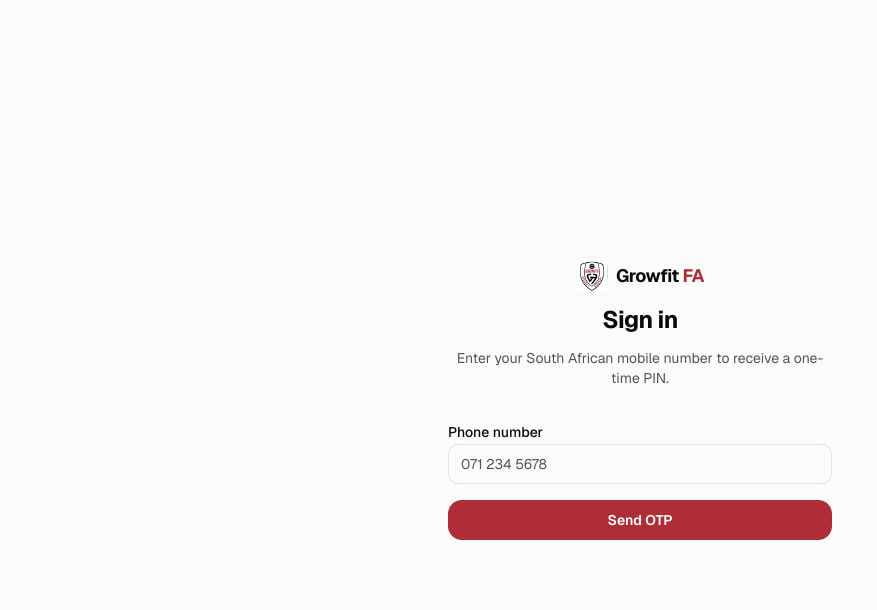
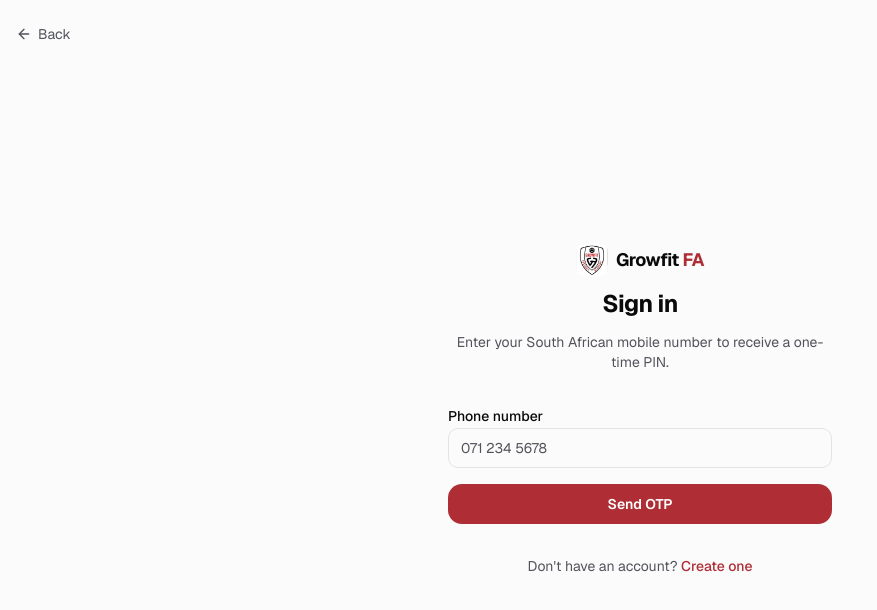
Before and after one commit to madlalakhaya25/football_path, a Next.js app in the folder web/: page /auth/login in a window 1280 px wide. Shown: the top 610 px of the page, without its empty margins (0-877 px from the left). Built offline with nearby package versions, Linux system fonts and the light colour scheme; no server answers.

Commit message:
feat: attributes, photo upload, team/fixture management, nav fixes

```diff
--- a/web/public/sw.js
+++ b/web/public/sw.js
@@ -1,4 +1,4 @@
-const CACHE_VERSION = "growfit-fa-v1";
+const CACHE_VERSION = "growfit-fa-v2";
 const OFFLINE_URL = "/offline";
 
 // App shell — pages that should always be cached on install
--- a/web/src/app/auth/login/page.tsx
+++ b/web/src/app/auth/login/page.tsx
@@ -3,6 +3,8 @@ import { useState } from "react";
 import { useRouter } from "next/navigation";
 import { useForm } from "react-hook-form";
 import { zodResolver } from "@hookform/resolvers/zod";
+import Link from "next/link";
+import { ArrowLeft } from "lucide-react";
 import { Logo } from "@/components/logo";
 import { Button } from "@/components/ui/button";
 import { loginSchema, type LoginInput } from "@/lib/validation";
@@ -36,7 +38,12 @@ export default function LoginPage() {
   }
 
   return (
-    <div className="flex min-h-dvh flex-col items-center justify-center px-4">
+    <div className="flex min-h-dvh flex-col px-4 py-6">
+      <Link href="/" className="inline-flex items-center gap-1.5 text-sm text-muted-foreground hover:text-foreground w-fit">
+        <ArrowLeft className="size-4" aria-hidden="true" />
+        Back
+      </Link>
+      <div className="flex flex-1 flex-col items-center justify-center">
       <div className="w-full max-w-sm space-y-8">
         <div className="flex flex-col items-center gap-3">
           <Logo />
@@ -76,6 +83,13 @@ export default function LoginPage() {
             {isSubmitting ? "Sending…" : "Send OTP"}
           </Button>
         </form>
+        <p className="text-center text-sm text-muted-foreground">
+          Don&apos;t have an account?{" "}
+          <Link href="/auth/register" className="font-medium text-primary underline-offset-4 hover:underline">
+            Create one
+          </Link>
+        </p>
+      </div>
       </div>
     </div>
   );
--- a/web/src/app/auth/register/page.tsx
+++ b/web/src/app/auth/register/page.tsx
@@ -3,7 +3,7 @@ import { useState } from "react";
 import { useRouter } from "next/navigation";
 import { useForm } from "react-hook-form";
 import { zodResolver } from "@hookform/resolvers/zod";
-import { Eye, Shield, Target, Users } from "lucide-react";
+import { ArrowLeft, Shield, Target, Users } from "lucide-react";
 import Link from "next/link";
 import { Logo } from "@/components/logo";
 import { Button } from "@/components/ui/button";
@@ -49,7 +49,12 @@ export default function RegisterPage() {
   }
 
   return (
-    <div className="flex min-h-dvh flex-col items-center justify-center px-4 py-10">
+    <div className="flex min-h-dvh flex-col px-4 py-6">
+      <Link href="/" className="inline-flex items-center gap-1.5 text-sm text-muted-foreground hover:text-foreground w-fit">
+        <ArrowLeft className="size-4" aria-hidden="true" />
+        Back
+      </Link>
+      <div className="flex flex-1 flex-col items-center justify-center">
       <div className="w-full max-w-md space-y-8">
         <div className="flex flex-col items-center gap-3">
           <Logo />
@@ -133,6 +138,7 @@ export default function RegisterPage() {
           </Button>
         </form>
       </div>
+      </div>
     </div>
   );
 }
--- a/web/src/app/auth/verify/verify-form.tsx
+++ b/web/src/app/auth/verify/verify-form.tsx
@@ -1,6 +1,8 @@
 "use client";
 import { useState, useRef, useEffect } from "react";
 import { useRouter, useSearchParams } from "next/navigation";
+import Link from "next/link";
+import { ArrowLeft } from "lucide-react";
 import { Logo } from "@/components/logo";
 import { Button } from "@/components/ui/button";
 import { createClient } from "@/lib/supabase/client";
@@ -15,7 +17,6 @@ const ROLE_ROUTES: Record<UserRole, string> = {
   coach: "/dashboard/coach",
   player: "/dashboard/player",
   parent: "/dashboard/parent",
-  scout: "/dashboard/player",
 };
 
 interface RegistrationData {
@@ -130,7 +131,12 @@ export function VerifyForm() {
   }
 
   return (
-    <div className="flex min-h-dvh flex-col items-center justify-center px-4">
+    <div className="flex min-h-dvh flex-col px-4 py-6">
+      <Link href="/auth/login" className="inline-flex items-center gap-1.5 text-sm text-muted-foreground hover:text-foreground w-fit">
+        <ArrowLeft className="size-4" aria-hidden="true" />
+        Back
+      </Link>
+      <div className="flex flex-1 flex-col items-center justify-center">
       <div className="w-full max-w-sm space-y-8">
         <div className="flex flex-col items-center gap-3">
           <Logo />
@@ -181,6 +187,7 @@ export function VerifyForm() {
           </button>
         </p>
       </div>
+      </div>
     </div>
   );
 }
--- a/web/src/app/page.tsx
+++ b/web/src/app/page.tsx
@@ -101,7 +101,7 @@ export default function Home() {
                 <Link href="/auth/register">Create your passport</Link>
               </Button>
               <Button size="lg" variant="outline" asChild>
-                <a href="#features">Watch demo</a>
+                <Link href="/auth/login">Sign in</Link>
               </Button>
             </div>
             <dl className="mt-10 grid max-w-md grid-cols-3 gap-6">
--- a/web/src/components/install-prompt.tsx
+++ b/web/src/components/install-prompt.tsx
@@ -1,5 +1,4 @@
 "use client";
-import Image from "next/image";
 import { useEffect, useState } from "react";
 import { Download, X, Share } from "lucide-react";
 import { Button } from "@/components/ui/button";
@@ -56,7 +55,7 @@ export function InstallPrompt() {
           "fixed bottom-20 left-4 right-4 z-50 flex items-center gap-3 rounded-xl border border-border bg-card p-4 shadow-lg lg:bottom-4 lg:left-auto lg:right-6 lg:max-w-sm"
         )}
       >
-        <Image src="/growfit.png" alt="Growfit FA" width={40} height={40} className="shrink-0 rounded-lg" unoptimized />
+        <img src="/growfit.png" alt="Growfit FA" width={40} height={40} className="shrink-0 rounded-lg" />
         <div className="min-w-0 flex-1">
           <p className="font-semibold text-sm leading-tight">Install Growfit FA</p>
           <p className="text-xs text-muted-foreground mt-0.5">Add to home screen for the best experience</p>
--- a/web/src/components/logo.tsx
+++ b/web/src/components/logo.tsx
@@ -1,10 +1,10 @@
-import Image from "next/image";
 import { cn } from "@/lib/utils";
 
 export function Logo({ className }: { className?: string }) {
   return (
     <span className={cn("inline-flex items-center gap-2", className)}>
-      <Image src="/growfit.png" alt="Growfit FA" width={32} height={32} className="rounded-sm" unoptimized />
+      {/* eslint-disable-next-line @next/next/no-img-element */}
+      <img src="/growfit.png" alt="Growfit FA" width={32} height={32} className="rounded-sm" />
       <span className="text-lg font-bold tracking-tight">
         Growfit<span className="text-primary"> FA</span>
       </span>
```
Also changed, not shown: 2 other files (tests, documents, lock files or other folders).
